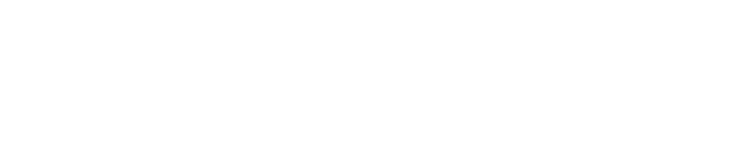
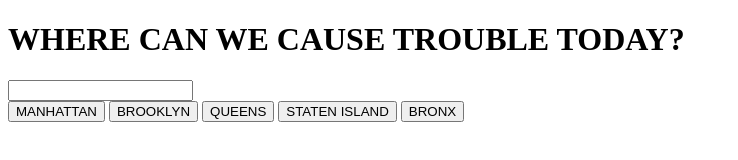
Before and after one commit to jabesv/Donut_PizzaApp, a plain HTML site: page index.html in a window 1280 px wide. Shown: the whole page, without its empty margins (0-738 px from the left). Drawn offline with Linux system fonts and the light colour scheme.

Commit message:
added html buttons

```diff
--- a/index.html
+++ b/index.html
@@ -9,6 +9,16 @@
     <title>Document</title>
 </head>
 <body>
-
+    <header>
+        <h1>WHERE CAN WE CAUSE TROUBLE TODAY?</h1>
+    </header>
+    <form>
+        <input type="text">
+    </form>
+    <button type="button" value="MANHATTAN">MANHATTAN</button>
+    <button type="button" value="BROOKLYN">BROOKLYN</button>
+    <button type="button" value="QUEENS">QUEENS</button>
+    <button type="button" value="STATEN ISLAND">STATEN ISLAND</button>
+    <button type="button" value="BRONX">BRONX</button>
 </body>
 </html>
```
